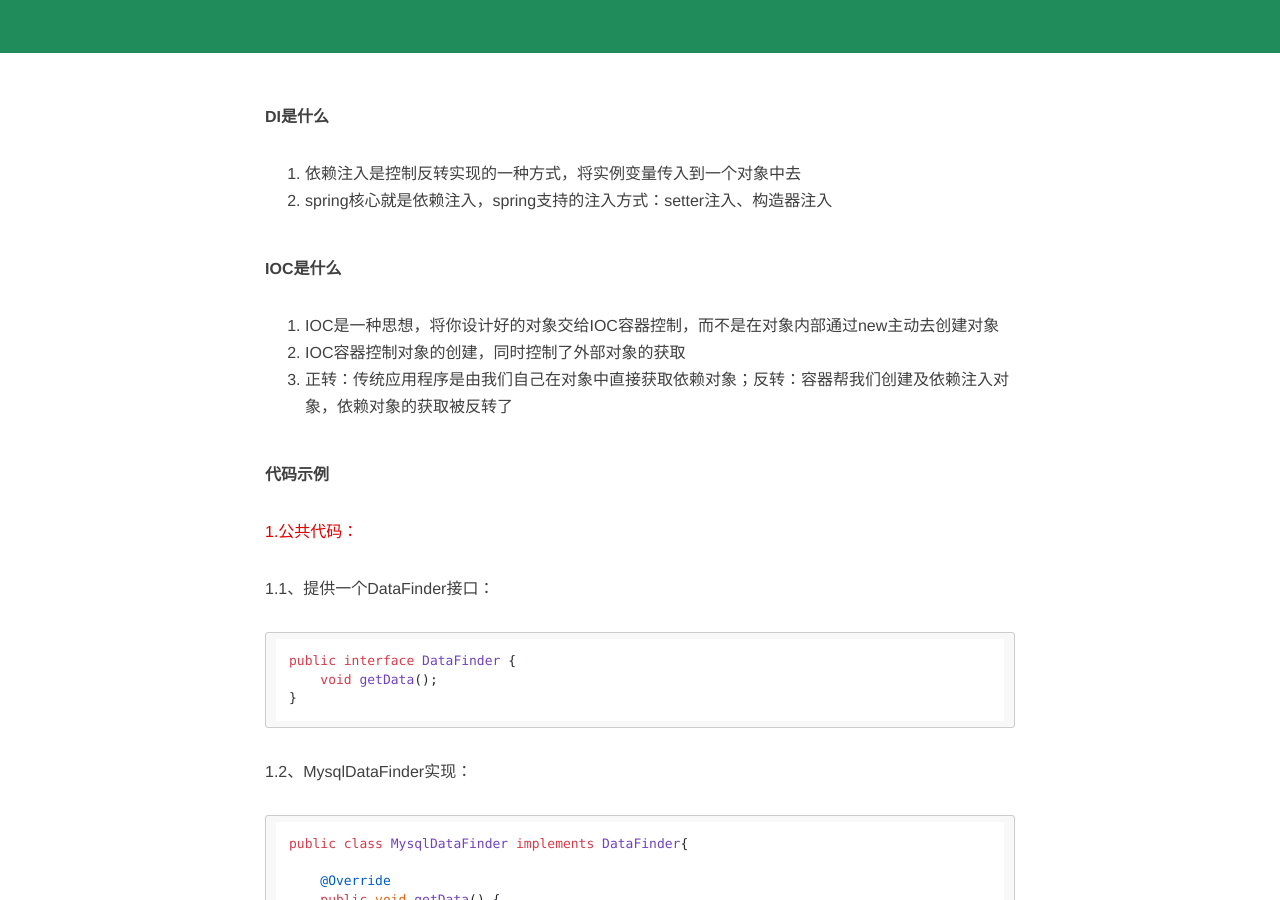
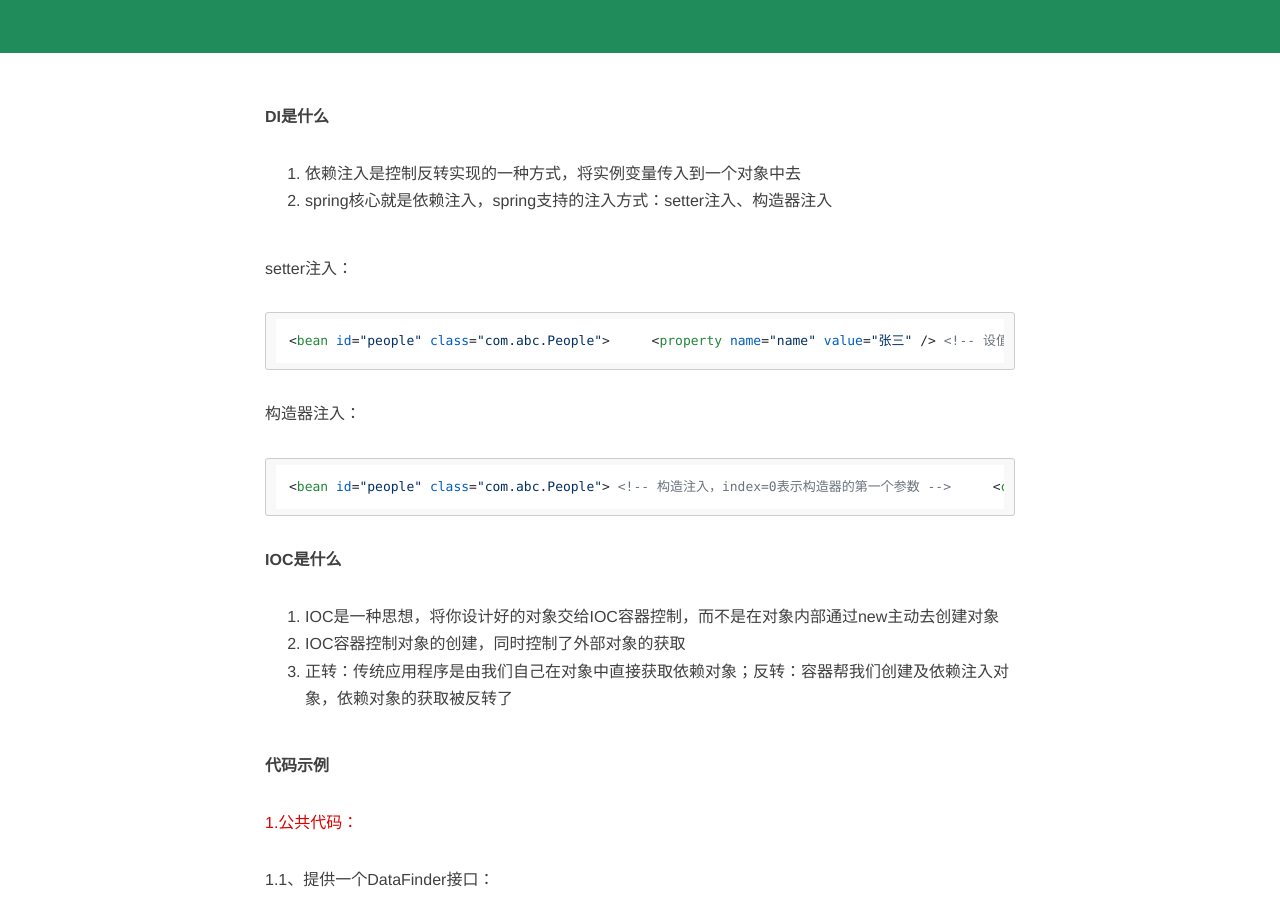
Before and after one commit to ZhouJianBoPro/ZhouJianBoPro.github.io, a Jekyll site: the page built from _posts/2018-04-10-spring-IOC.md, in a window 1280 px wide and 900 px high, scrolled down 354 px. Built offline with Jekyll 4.4.1, drawn with Linux system fonts in a browser that asks for light colours; nearby versions of some CDN libraries; comment, search, counter and statistics services are not loaded.

Commit message:
初始化配置更改;

````diff
--- a/_posts/2018-04-10-spring-IOC.md
+++ b/_posts/2018-04-10-spring-IOC.md
@@ -10,6 +10,27 @@ description: spring依赖注入及控制反转概念梳理。
 **DI是什么**
 1. 依赖注入是控制反转实现的一种方式，将实例变量传入到一个对象中去
 2. spring核心就是依赖注入，spring支持的注入方式：setter注入、构造器注入
+
+setter注入：
+```xml
+<bean id="people" class="com.abc.People">
+　　 <property name="name" value="张三" /> <!-- 设值注入 -->
+　　 <property name="school" ref="school" /> <!-- 设值注入 -->
+　　 <property name="age" value="20" type="int" />
+</bean>
+<bean id="school" class="com.abc.School" />
+```
+
+构造器注入：
+```xml
+<bean id="people" class="com.abc.People">
+    <!-- 构造注入，index=0表示构造器的第一个参数 -->
+　　 <constructor-arg index="0" value="张三"/>
+　　 <constructor-arg index="1" ref="school" /> <!-- 构造注入 -->
+　　 <constructor-arg index="2" value="20" type="int" />
+</bean>
+<bean id="school" class="com.abc.School" />
+```
 
 **IOC是什么**
 1. IOC是一种思想，将你设计好的对象交给IOC容器控制，而不是在对象内部通过new主动去创建对象
````
